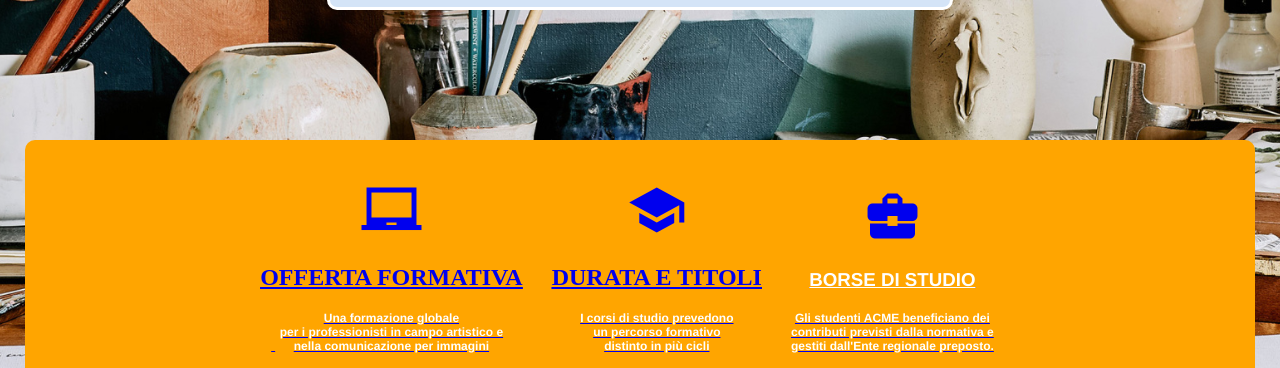
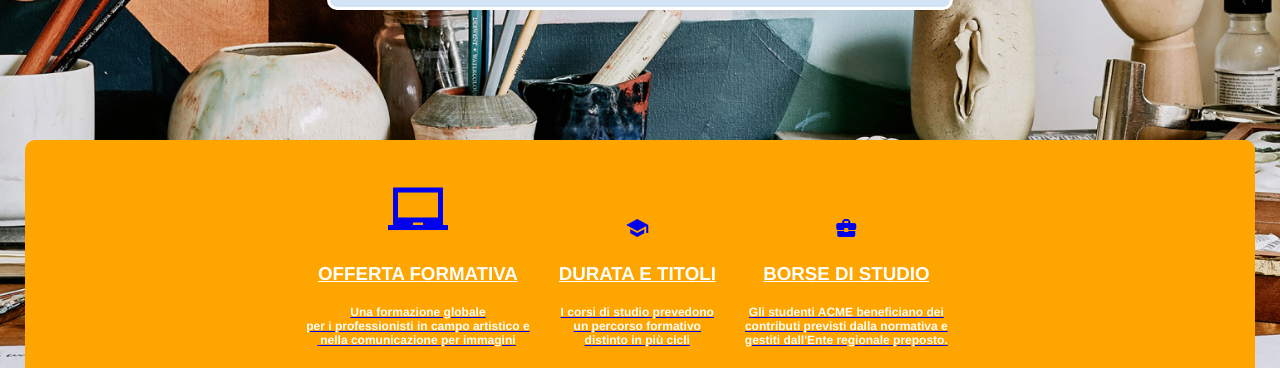
Before and after one commit to Noemi-Bovio/Sito-Esame-ACME, a plain HTML site: page index.html in a window 1280 px wide. Shown: the part 432-800 px from the top of the page. Drawn offline with Linux system fonts and the light colour scheme.

Commit message:
Update index.html

```diff
--- a/index.html
+++ b/index.html
@@ -57,7 +57,7 @@
       <div class="tasto">
         <a href="#of">
         <i class="material-icons" style="font-size:60px">laptop_chromebook</i>
-        <h2><u>OFFERTA FORMATIVA</u></h2>
+        <h3><u>OFFERTA FORMATIVA</u></h3>
           <h5>Una formazione globale <br>
               per i professionisti in campo artistico e <br>
             nella comunicazione per immagini </h5>
@@ -65,8 +65,8 @@
       </div>
     <div class="tasto">
        <a href="#det">
-        <i class="material-icons" style="font-size:60px">school</i>
-          <h2><u>DURATA E TITOLI</u></h2>
+        <i class="material-icons">school</i>
+          <h3><u>DURATA E TITOLI</u></h3>
             <h5>I corsi di studio prevedono <br>
                 un percorso formativo <br>
                 distinto in più cicli <br></h5>
@@ -74,7 +74,7 @@
      </div>
      <div class="tasto">
         <a href="#bds">
-        <i class="material-icons" style="font-size:60px">business_center</i>
+        <i class="material-icons">business_center</i>
           <h3><u>BORSE DI STUDIO</u></h3>
           <h5> Gli studenti ACME beneficiano dei <br>
 contributi previsti dalla normativa e <br>
```
Lines whose indentation alone changed are shown as unchanged.
